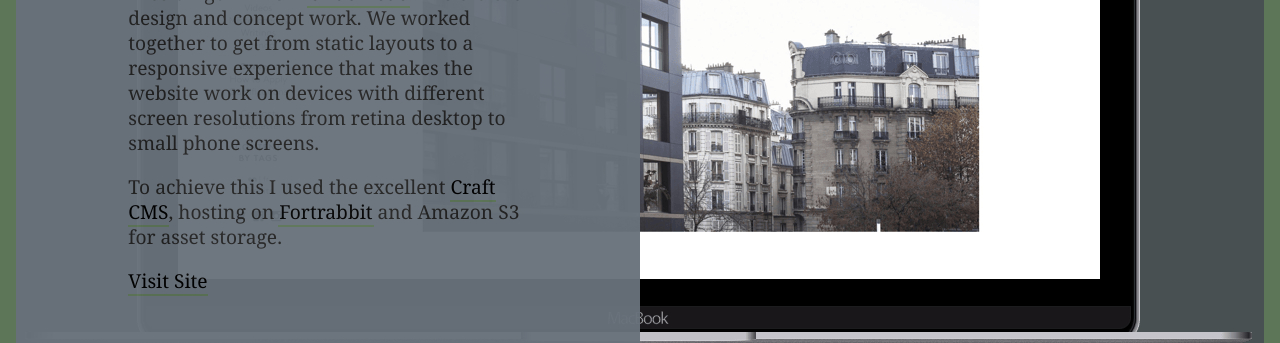
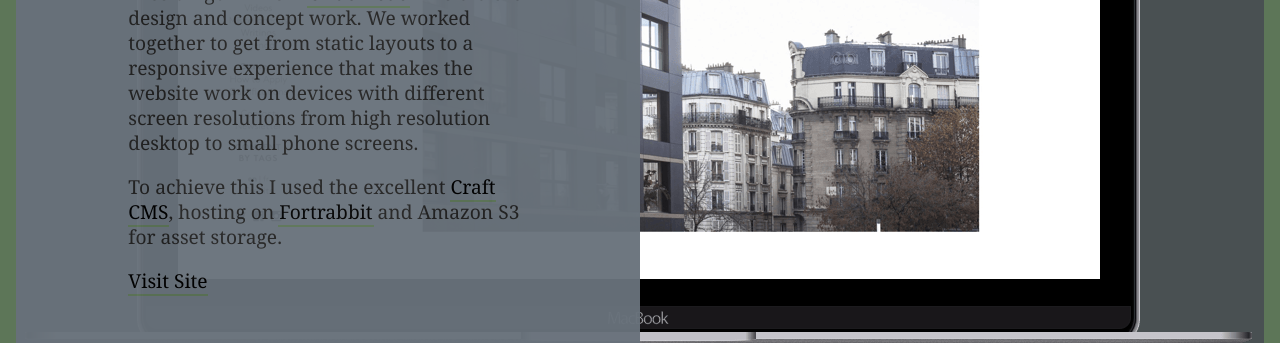
Before and after one commit to joernba/joernba.github.io, a Jekyll site: the page built from index.html, in a window 1280 px wide and 900 px high, scrolled down 734 px. Shown: the part 281-624 px from the top of the window. Built offline with Jekyll 4.4.1, drawn with Linux system fonts in a browser that asks for light colours; comment, search, counter and statistics services are not loaded; some of the changed text lies outside the part shown.

Commit message:
reversed change from last commit
Signed-off-by: Joern Bargmann <joernba@gmail.com>

```diff
--- a/_works/lan-architects.markdown
+++ b/_works/lan-architects.markdown
@@ -12,6 +12,6 @@
 ---
 “LAN (Local Architecture Network) was created by Benoît Jallon and Umberto Napolitano in 2002, with the idea of exploring architecture as an area of activity at the intersection of several disciplines.”
 
-I was asked to build their new website by Nicola Aguzzi from [Undo-Redo](http://www.undo-redo.com) who did the design and concept work. We worked together to get from static layouts to a responsive experience that makes the website work on devices with different screen resolutions from retina desktop to small phone screens.
+I was asked to build their new website by Nicola Aguzzi from [Undo-Redo](http://www.undo-redo.com) who did the design and concept work. We worked together to get from static layouts to a responsive experience that makes the website work on devices with different screen resolutions from high resolution desktop to small phone screens.
 
 To achieve this I used the excellent [Craft CMS](https://craftcms.com), hosting on [Fortrabbit](https://www.fortrabbit.com) and Amazon S3 for asset storage.
```
